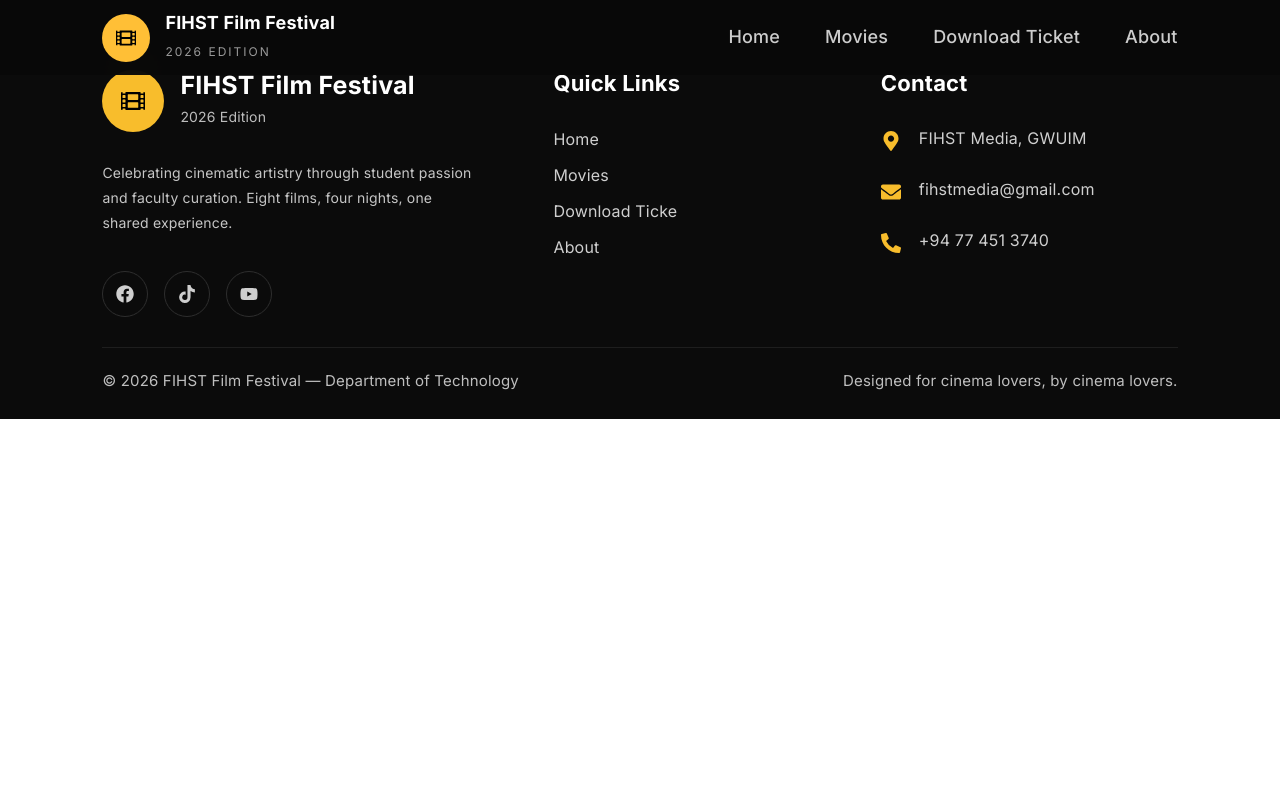
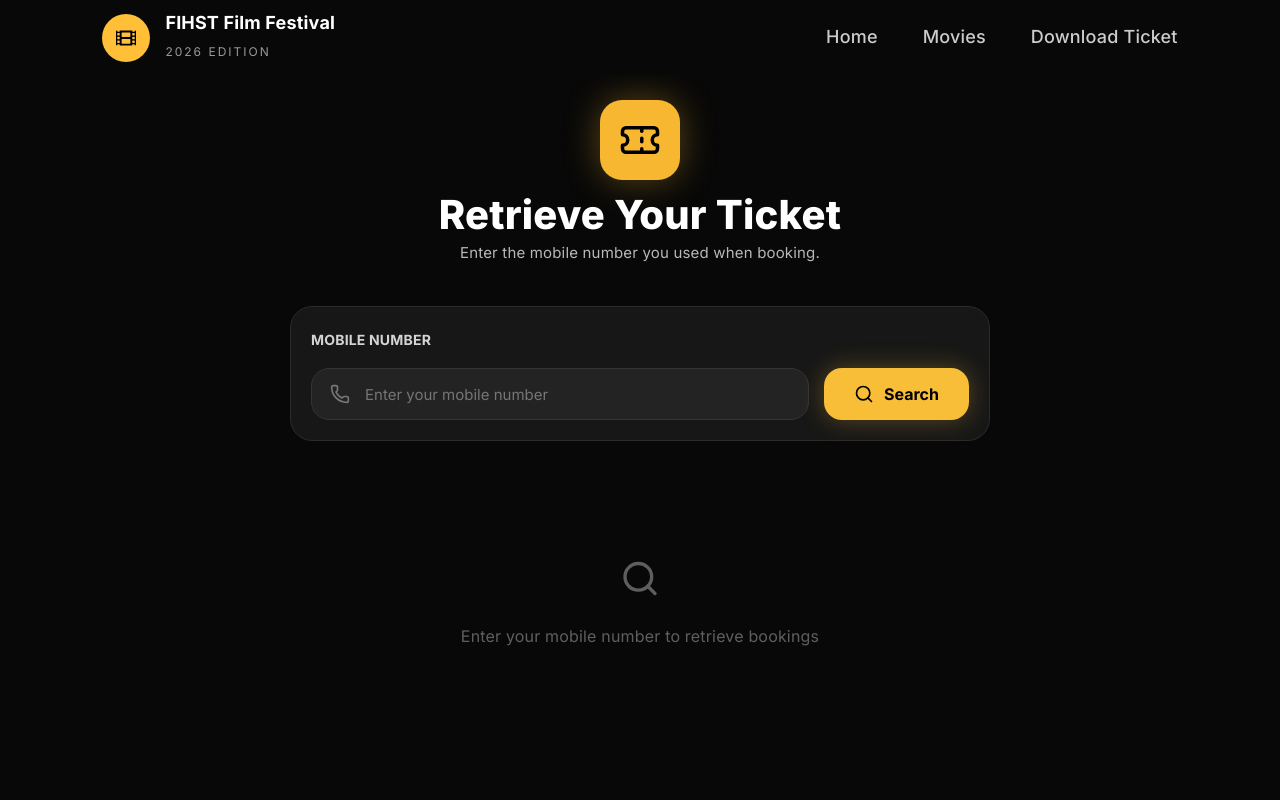
Before and after one commit to thakshilamadhushan/FilmFestivalBookingSite, a React (Vite) app in the folder Frontend/: page /retrieveticket in a window 1280 px wide. Shown: the top 800 px of the page. Built offline with nearby package versions, Linux system fonts and the light colour scheme.

Commit message:
Add bank Accounts

```diff
--- a/Frontend/package.json
+++ b/Frontend/package.json
@@ -11,6 +11,7 @@
   },
   "dependencies": {
     "html2canvas": "^1.4.1",
+    "lucide-react": "^1.23.0",
     "react": "^19.2.7",
     "react-dom": "^19.2.7",
     "react-icons": "^5.7.0",
--- a/Frontend/src/App.jsx
+++ b/Frontend/src/App.jsx
@@ -7,6 +7,7 @@ import Movies from "./components/Movies/movies";
 import Footer from "./components/Footer/footer";
 import BookingPage from "./components/Booking/booking";
 import BookedTicket from "./components/Ticket/bookedTicket"
+import RetrieveTicket from "./components/RetrieveTicket/retrieveTicket"
 
 import "./App.css";
 
@@ -28,6 +29,7 @@ function App() {
         <Route path="/" element={<Home />} />
         <Route path="/booking" element={<BookingPage />} />
         <Route path="/bookedticket" element={<BookedTicket/>}/>
+        <Route path="/retrieveticket" element={<RetrieveTicket/>}/>
       </Routes>
 
       <Footer />
--- a/Frontend/src/components/Booking/bookingSummary.jsx
+++ b/Frontend/src/components/Booking/bookingSummary.jsx
@@ -87,7 +87,7 @@ export default function BookingSummary({ formData, seats }) {
 
       <div className="price-row">
         <span>Booking Fee</span>
-        <strong>FREE</strong>
+        <strong>{70*seats.length}</strong>
       </div>
 
       <button
--- a/Frontend/src/components/Movies/movieCard.css
+++ b/Frontend/src/components/Movies/movieCard.css
@@ -15,7 +15,7 @@ border-color:#ffb820;
 
 }
 
-.poster{
+.moviecard-poster{
 
 height:380px;
 background-size:cover;
@@ -25,7 +25,7 @@ position:relative;
 
 }
 
-.poster::after{
+.moviecard-poster::after{
 
 content:"";
 
@@ -63,6 +63,7 @@ border-radius:30px;
 color:#FFD43B;
 display:flex;
 gap:8px;
+width: fit-content;
 align-items:center;
 
 }
--- a/Frontend/src/components/Movies/movieCard.jsx
+++ b/Frontend/src/components/Movies/movieCard.jsx
@@ -10,7 +10,7 @@ function MovieCard({movie}){
 
         <div className="movieCard">
 
-            <div className="poster" style={{backgroundImage:`url(${movie.poster})`}}>
+            <div className="moviecard-poster" style={{backgroundImage:`url(${movie.poster})`}}>
 
                 <div className="top">
 
--- a/Frontend/src/components/Navbar/navbar.jsx
+++ b/Frontend/src/components/Navbar/navbar.jsx
@@ -24,8 +24,7 @@ function Navbar() {
       <ul className={menuOpen ? "navLinks active" : "navLinks"}>
         <li><a href="/#home">Home</a></li>
         <li><a href="/#movies">Movies</a></li>
-        <li><a href="#">Download Ticket</a></li>
-        <li><a href="#">About</a></li>
+        <li><a href="/retrieveticket">Download Ticket</a></li>
       </ul>
 
       <div
--- /dev/null
+++ b/Frontend/src/components/RetrieveTicket/retrieveTicket.css
@@ -0,0 +1,347 @@
+@import url("https://fonts.googleapis.com/css2?family=Inter:wght@300;400;500;600;700;800&display=swap");
+
+*{
+    margin:0;
+    padding:0;
+    box-sizing:border-box;
+    font-family:"Inter",sans-serif;
+}
+
+body{
+    background:#080808;
+    color:white;
+}
+
+.retrieve-page{
+    min-height:100vh;
+    padding:0px 8%;
+    display:flex;
+    flex-direction:column;
+    align-items:center;
+}
+
+.retrieve-header{
+    text-align:center;
+    margin-top: 100px;
+    margin-bottom:40px;
+}
+
+.ticket-icon{
+    width:80px;
+    height:80px;
+    background:#f7b731;
+    border-radius:22px;
+    display:flex;
+    align-items:center;
+    justify-content:center;
+    margin:auto;
+    margin-bottom:22px;
+    box-shadow:0 0 35px rgba(247,183,49,.35);
+}
+
+.ticket-icon svg{
+    color:black;
+}
+
+.retrieve-header h1{
+    font-size:40px;
+    font-weight:800;
+}
+
+.retrieve-header p{
+    margin-top:12px;
+    color:#b8b8b8;
+    font-size:15px;
+}
+
+.search-card{
+    width:100%;
+    max-width:700px;
+    background:#171717;
+    padding:20px;
+    border-radius:22px;
+    border:1px solid #2b2b2b;
+}
+
+.search-card label{
+    display:block;
+    font-size:14px;
+    font-weight:700;
+    color:#d4d4d4;
+    margin-bottom:15px;
+}
+
+.search-box{
+    display:flex;
+    gap:15px;
+}
+
+.number-input-box{
+    flex:1;
+    display:flex;
+    align-items:center;
+    background:#232323;
+    padding:0 18px;
+    border-radius:18px;
+    border:1px solid #343434;
+}
+
+.number-input-box svg{
+    color:#777;
+}
+
+.number-input-box input{
+    flex:1;
+    height:50px;
+    background:none;
+    border:none;
+    outline:none;
+    color:white;
+    font-size:15px;
+    padding-left:15px;
+}
+
+.Ticket-Search-btn{
+    border:none;
+    background:#f8be38;
+    padding:0 30px;
+    width: fit-content;
+    border-radius:18px;
+    font-size:16px;
+    font-weight:700;
+    cursor:pointer;
+    display:flex;
+    align-items:center;
+    gap:10px;
+    transition:.35s;
+    box-shadow:0 0 25px rgba(248,190,56,.3);
+}
+
+.Ticket-Search-btn:hover{
+    transform:translateY(-3px);
+    box-shadow:0 10px 35px rgba(248,190,56,.5);
+}
+
+.empty-state{
+    margin-top:110px;
+    text-align:center;
+    font-size: 16px;
+    opacity:.35;
+}
+
+.empty-state svg{
+    width: 40px;
+    margin-bottom:10px;
+}
+
+.found{
+    margin-top:40px;
+    width:700px;
+    max-width:100%;
+    font-weight:500;
+}
+
+.found span{
+    color:#f7b731;
+    font-weight:700;
+}
+
+.search-booking-card{
+    margin-top:18px;
+    width:700px;
+    max-width:100%;
+    display:flex;
+    background:#171717;
+    border-radius:22px;
+    overflow:hidden;
+    border:1px solid #2d2d2d;
+    transition:.35s;
+}
+
+.ticket-poster{
+    width:150px;
+    object-fit:cover;
+}
+
+.booking-info{
+    padding:22px;
+    flex:1;
+}
+
+.ticket-top{
+    display:flex;
+    justify-content:space-between;
+    align-items:flex-start;
+}
+
+.ticket-top h2{
+    font-size:20px;
+}
+
+.ticket-top small{
+    color:#f8be38;
+    font-size:12px;
+}
+
+.ticket-status{
+    background:#123d23;
+    color:#32d96a;
+    padding:0px 10px;
+    border-radius:30px;
+    font-size:10px;
+    font-weight:700;
+}
+
+.ticket-details{
+    margin-top:5px;
+}
+
+.ticket-details p{
+    display:flex;
+    align-items:center;
+    gap:8px;
+    font-size: 15px;
+    color:#d2d2d2;
+}
+
+.ticket-details strong{
+    display:block;
+    margin-top:12px;
+    font-size:12px;
+    color:#f8be38;
+}
+
+.ticket-buttons{
+    display:flex;
+    gap:12px;
+    margin-top:25px;
+    flex-wrap:wrap;
+}
+
+.ticket-buttons button{
+    display:flex;
+    align-items:center;
+    gap:8px;
+    width: fit-content;
+    padding:12px 20px;
+    background:#222;
+    border:1px solid #3d3d3d;
+    border-radius:50px;
+    color:white;
+    cursor:pointer;
+    transition:.3s;
+}
+
+.ticket-buttons button:hover{
+    background:#f8be38;
+    color:black;
+}
+
+/* Tablet */
+
+@media(max-width:768px){
+
+.retrieve-header{
+    margin-top: 50px;
+}
+
+.retrieve-header h1{
+    font-size:42px;
+}
+
+.retrieve-header p{
+    font-size:17px;
+}
+
+.search-box{
+flex-direction:column;
+align-items: center;
+}
+
+.Ticket-Search-btn{
+height:50px;
+justify-content:center;
+
+}
+
+.search-booking-card{
+flex-direction:column;
+
+}
+
+.ticket-poster{
+width:100%;
+height:260px;
+
+}
+
+.top{
+
+flex-direction:column;
+gap:15px;
+
+}
+
+}
+
+/* Mobile */
+
+@media(max-width:480px){
+
+.retrieve-page{
+
+padding:40px 15px;
+
+}
+
+.ticket-icon{
+
+width:70px;
+height:70px;
+
+}
+
+.retrieve-header h1{
+
+font-size:34px;
+
+}
+
+.retrieve-header p{
+
+font-size:15px;
+
+}
+
+.search-card{
+
+padding:20px;
+
+}
+
+.number-input-box input{
+
+font-size:16px;
+
+}
+
+.top h2{
+
+font-size:24px;
+
+}
+
+.ticket-buttons{
+
+flex-direction:column;
+
+}
+
+.ticket-buttons button{
+
+justify-content:center;
+width:100%;
+
+}
+
+}
--- /dev/null
+++ b/Frontend/src/components/RetrieveTicket/retrieveTicket.jsx
@@ -0,0 +1,155 @@
+import React, { useState } from "react";
+import "./retrieveTicket.css";
+import {Search,Phone,Ticket,Calendar,MapPin,Download,Eye} from "lucide-react";
+
+const RetrieveTicket = () => {
+  const [mobile, setMobile] = useState("");
+  const [booking, setBooking] = useState(null);
+
+  const handleSearch = () => {
+    if (mobile === "123456") {
+      setBooking({
+        movie: "Veil of Silence",
+        genre: "Drama / Mystery",
+        date: "Jul 12, 2025",
+        time: "10:00 AM",
+        hall: "Hall A",
+        bookingId: "FFF25-71Y817",
+        seat: "H5",
+        status: "CONFIRMED",
+        poster:
+          "https://images.unsplash.com/photo-1494790108377-be9c29b29330?w=500"
+      });
+    } else {
+      setBooking(null);
+    }
+  };
+
+  return (
+    <section className="retrieve-page">
+
+      <div className="retrieve-header">
+
+        <div className="ticket-icon">
+          <Ticket size={42} />
+        </div>
+
+        <h1>Retrieve Your Ticket</h1>
+
+        <p>
+          Enter the mobile number you used when booking.
+        </p>
+
+      </div>
+
+      <div className="search-card">
+
+        <label>MOBILE NUMBER</label>
+
+        <div className="search-box">
+
+          <div className="number-input-box">
+
+            <Phone size={20} />
+
+            <input
+              type="text"
+              placeholder="Enter your mobile number"
+              value={mobile}
+              onChange={(e) => setMobile(e.target.value)}
+            />
+
+          </div>
+
+          <button className="Ticket-Search-btn" onClick={handleSearch}>
+            <Search size={20} />
+            Search
+          </button>
+
+        </div>
+
+      </div>
+
+      {!booking ? (
+        <div className="empty-state">
+
+          <Search size={55} />
+
+          <p>Enter your mobile number to retrieve bookings</p>
+
+        </div>
+      ) : (
+        <>
+          <h3 className="found">
+            Found <span>1</span> booking
+          </h3>
+
+          <div className="search-booking-card">
+
+            <img src={booking.poster} alt="" className="ticket-poster"/>
+
+            <div className="booking-info">
+
+              <div className="ticket-top">
+
+                <div>
+
+                  <h2>{booking.movie}</h2>
+
+                  <small>{booking.genre}</small>
+
+                </div>
+
+                <span className="ticket-status">
+                  {booking.status}
+                </span>
+
+              </div>
+
+              <div className="ticket-details">
+
+                <p>
+                  <Calendar size={16} />
+                  {booking.date} · {booking.time}
+                </p>
+
+                <p>
+                  <MapPin size={16} />
+                  {booking.hall}
+                </p>
+
+                <strong>
+                  {booking.bookingId} · Seats : {booking.seat}
+                </strong>
+
+              </div>
+
+              <div className="ticket-buttons">
+
+                <button>
+                  <Download size={17} />
+                  PDF
+                </button>
+
+                <button>
+                  <Download size={17} />
+                  Image
+                </button>
+
+                <button>
+                  <Eye size={17} />
+                  View
+                </button>
+
+              </div>
+
+            </div>
+
+          </div>
+        </>
+      )}
+    </section>
+  );
+};
+
+export default RetrieveTicket;
--- a/Frontend/src/components/Ticket/bookedTicket.css
+++ b/Frontend/src/components/Ticket/bookedTicket.css
@@ -385,12 +385,13 @@ body {
 
 .poster{
     width:100%;
+    height: auto;
     height:250px;
 }
 
 .poster img{
     width:100%;
-    height:100%;
+    display:block;
     object-fit:cover;
 }
 
```
Also changed, not shown: Frontend/src/components/Booking/bookingForm.css (+21 -10 lines), Frontend/src/components/Booking/bookingForm.jsx (+15 -0 lines), 1 other file (tests, documents, lock files or other folders).
